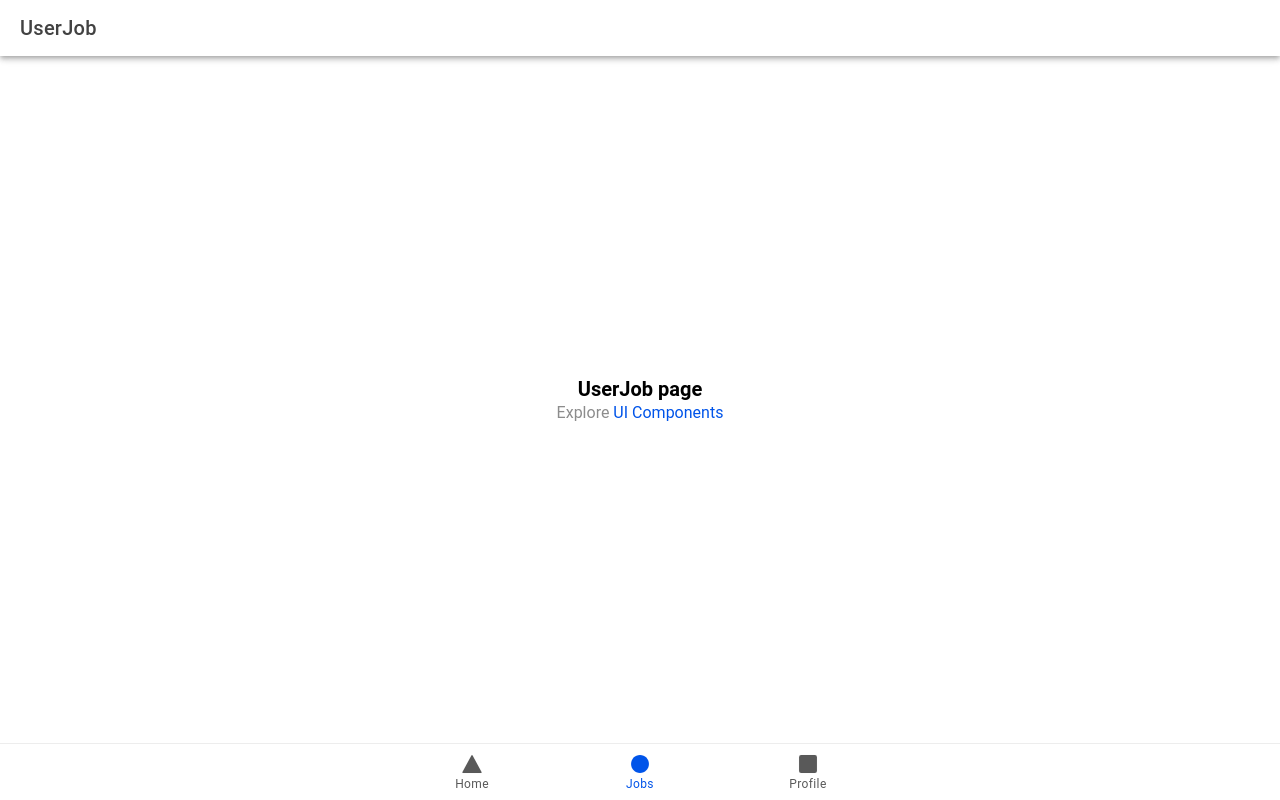
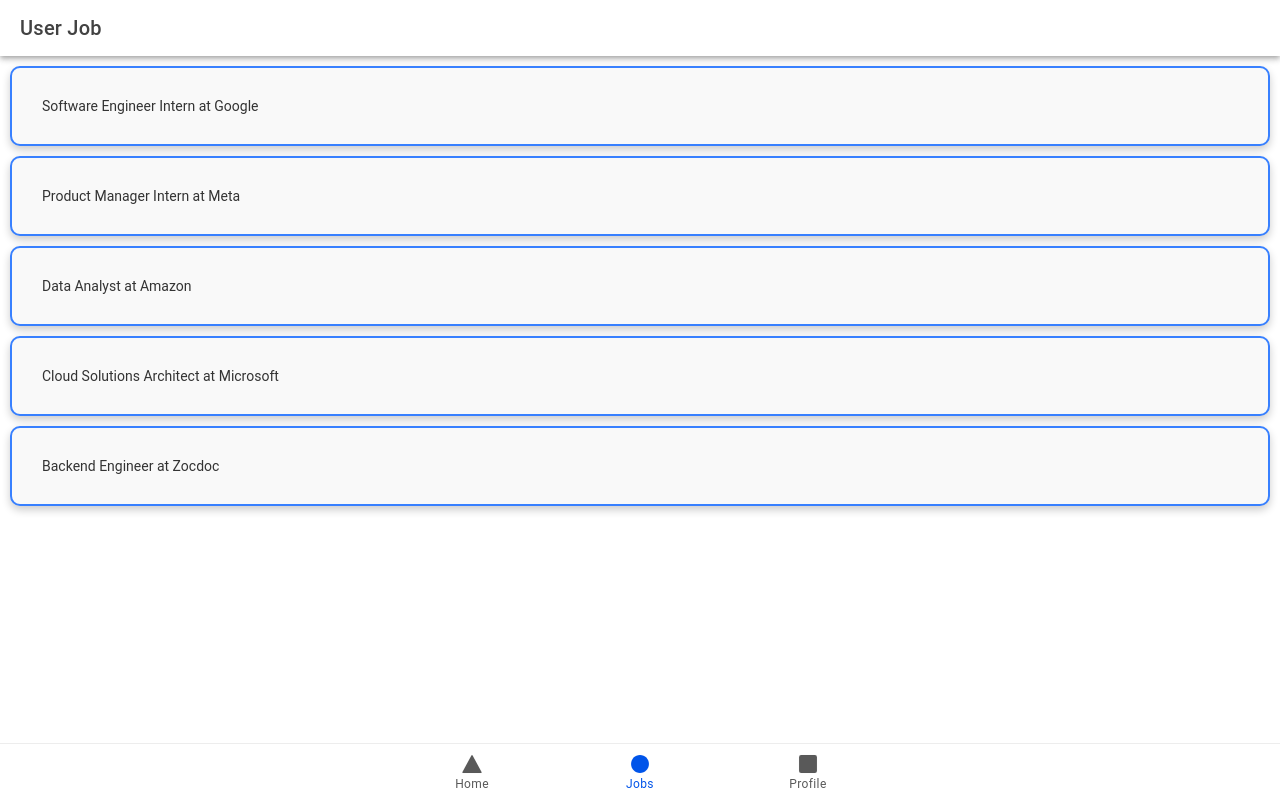
Before and after one commit to cfgtexas24/Team-8, a React (Vite) app in the folder rebirther/: page /user-job in a window 1280 px wide. Built offline with nearby package versions, Linux system fonts and the light colour scheme.

Commit message:
ion Card

```diff
--- /dev/null
+++ b/rebirther/src/jobs.json
@@ -0,0 +1,9 @@
+{
+  "jobs": [
+    { "company": "Google", "title": "Software Engineer Intern" },
+    { "company": "Meta", "title": "Product Manager Intern" },
+    { "company": "Amazon", "title": "Data Analyst" },
+    { "company": "Microsoft", "title": "Cloud Solutions Architect" },
+    { "company": "Zocdoc", "title": "Backend Engineer" }
+  ]
+}
--- a/rebirther/src/pages/UserJob.css
+++ b/rebirther/src/pages/UserJob.css
@@ -0,0 +1,10 @@
+/* UserJob.css */
+.custom-card {
+    border: 2px solid #3880ff; /* Add border */
+    box-shadow: 0 4px 8px rgba(0, 0, 0, 0.2); /* Add shadow */
+    border-radius: 10px; /* Rounded corners */
+    margin: 10px; /* Spacing around the card */
+    padding: 30px; /* Inner padding */
+    background-color: #f9f9f9; /* Background color */
+    color: #333; /* Text color */
+  }
--- a/rebirther/src/pages/UserJob.tsx
+++ b/rebirther/src/pages/UserJob.tsx
@@ -1,5 +1,6 @@
-import { IonContent, IonHeader, IonPage, IonTitle, IonToolbar } from '@ionic/react';
-import ExploreContainer from '../components/ExploreContainer';
+import React from 'react';
+import { IonContent, IonHeader, IonPage, IonTitle, IonToolbar, IonButton, IonCard } from '@ionic/react';
+import jobsData from '../jobs.json';  // Import your JSON file
 import './UserJob.css';
 
 const UserJob: React.FC = () => {
@@ -7,7 +8,7 @@
     <IonPage>
       <IonHeader>
         <IonToolbar>
-          <IonTitle>UserJob</IonTitle>
+          <IonTitle>User Job</IonTitle>
         </IonToolbar>
       </IonHeader>
       <IonContent fullscreen>
@@ -16,7 +17,14 @@
             <IonTitle size="large">UserJob</IonTitle>
           </IonToolbar>
         </IonHeader>
-        <ExploreContainer name="UserJob page" />
+
+        {/* Mapping over the jobs array to display buttons for each job */}
+        {jobsData.jobs.map((job, index) => (
+          <IonCard className = "custom-card" key={index}>
+            {job.title} at {job.company}
+          </IonCard>
+        ))}
+
       </IonContent>
     </IonPage>
   );
```
